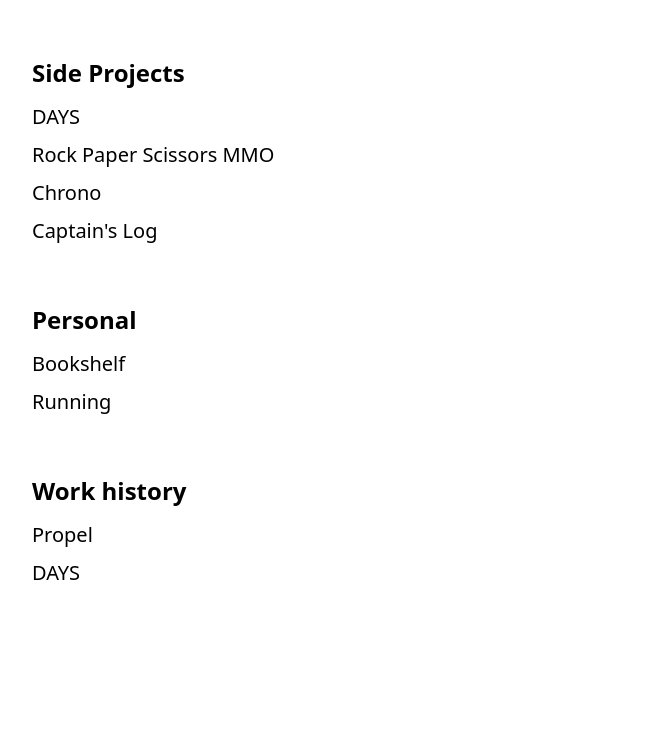
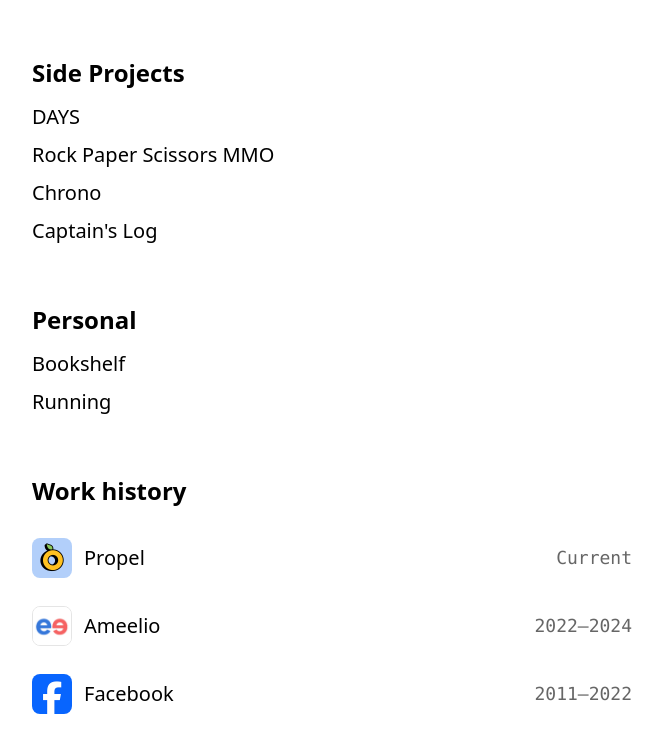
Before and after one commit to cshdllr/jasoncashdollar, a plain HTML site: page index.html in a window 1280 px wide. Shown: the part 463-1215 px from the top of the page, without its empty margins (308-971 px from the left). Before the commit the page ends 1109 px from the top, so only its background shows below. Drawn offline with Linux system fonts and the light colour scheme.

Commit message:
work history section added

```diff
--- a/index.html
+++ b/index.html
@@ -89,12 +89,28 @@
             <section class="projects">
                 <h2 class="section-header">Work history</h2>
 
-                <div class="project-card">
-                    <a href="days.html" class="project-title">Propel</a>
+                <div class="work-item">
+                    <a href="https://propel.app" target="_blank" rel="noopener noreferrer" class="work-link">
+                        <img src="images/logos/logo-propel.png" alt="Propel" class="work-logo">
+                        <span class="work-company">Propel</span>
+                    </a>
+                    <span class="work-dates">Current</span>
                 </div>
 
-                <div class="project-card">
-                    <a href="days.html" class="project-title">DAYS</a>
+                <div class="work-item">
+                    <a href="https://ameelio.org" target="_blank" rel="noopener noreferrer" class="work-link">
+                        <img src="images/logos/logo-ameelio.png" alt="Ameelio" class="work-logo border">
+                        <span class="work-company">Ameelio</span>
+                    </a>
+                    <span class="work-dates">2022–2024</span>
+                </div>
+
+                <div class="work-item">
+                    <a href="https://facebook.com" target="_blank" rel="noopener noreferrer" class="work-link">
+                        <img src="images/logos/logo-facebook.png" alt="Facebook" class="work-logo">
+                        <span class="work-company">Facebook</span>
+                    </a>
+                    <span class="work-dates">2011–2022</span>
                 </div>
 
             </section>
--- a/script.js
+++ b/script.js
@@ -40,9 +40,9 @@ document.addEventListener('DOMContentLoaded', function() {
         const projectSections = document.querySelectorAll('.projects');
 
         projectSections.forEach((section) => {
-            // Get section header and project cards within this section
+            // Get section header and project cards/work items within this section
             const sectionHeader = section.querySelector('.section-header');
-            const projectCards = section.querySelectorAll('.project-card');
+            const animatedItems = section.querySelectorAll('.project-card, .work-item');
 
             // Set initial styles for section header
             if (sectionHeader) {
@@ -51,12 +51,12 @@ document.addEventListener('DOMContentLoaded', function() {
                 sectionHeader.style.transition = 'opacity 0.6s ease 0s, transform 0.6s ease 0s';
             }
 
-            // Set initial styles for project cards in this section
-            projectCards.forEach((card, cardIndex) => {
-                card.style.opacity = '0';
-                card.style.transform = 'translateY(20px)';
-                // Use cardIndex within this section for stagger delay, starting after header
-                card.style.transition = `opacity 0.6s ease ${(cardIndex + 1) * 0.1}s, transform 0.6s ease ${(cardIndex + 1) * 0.1}s`;
+            // Set initial styles for animated items in this section
+            animatedItems.forEach((item, itemIndex) => {
+                item.style.opacity = '0';
+                item.style.transform = 'translateY(20px)';
+                // Use itemIndex within this section for stagger delay, starting after header
+                item.style.transition = `opacity 0.6s ease ${(itemIndex + 1) * 0.1}s, transform 0.6s ease ${(itemIndex + 1) * 0.1}s`;
             });
 
             // Create observer for this section
@@ -69,10 +69,10 @@ document.addEventListener('DOMContentLoaded', function() {
                             sectionHeader.style.transform = 'translateY(0)';
                         }
 
-                        // Animate all project cards in this section with staggered delays
-                        projectCards.forEach((card) => {
-                            card.style.opacity = '1';
-                            card.style.transform = 'translateY(0)';
+                        // Animate all items in this section with staggered delays
+                        animatedItems.forEach((item) => {
+                            item.style.opacity = '1';
+                            item.style.transform = 'translateY(0)';
                         });
 
                         // Stop observing once animated
--- a/styles.css
+++ b/styles.css
@@ -607,3 +607,51 @@ p a {
   font-size: 14px;
   color: #999;
 }
+
+/* ===== WORK HISTORY STYLES ===== */
+
+.work-item {
+  display: flex;
+  align-items: center;
+  margin: 16px 80px 0px 80px;
+}
+
+.work-link {
+  display: flex;
+  align-items: center;
+  gap: 12px;
+  text-decoration: none;
+  transition: opacity 0.2s ease;
+}
+
+.work-link:hover {
+  opacity: 0.6;
+}
+
+.work-logo {
+  width: 40px;
+  height: 40px;
+  border-radius: var(--border-radius-medium);
+  object-fit: contain;
+  flex-shrink: 0;
+}
+
+.work-logo.border {
+  border: 1px solid rgba(0, 0, 0, 0.1);
+  background: transparent;
+}
+
+.work-company {
+  font-size: var(--font-size-medium);
+  font-weight: 400;
+  color: var(--color-primary-text);
+}
+
+.work-dates {
+  font-size: var(--font-size-small);
+  font-weight: 400;
+  color: var(--color-secondary-text);
+  font-family: ui-monospace, "SF Mono", SFMono-Regular, Menlo, Monaco, Consolas,
+    "Liberation Mono", "Courier New", monospace;
+  margin-left: auto;
+}
```
Also changed, not shown: images/logos/logo-ameelio.png (added), images/logos/logo-facebook.png (added), images/logos/logo-propel.png (added).
